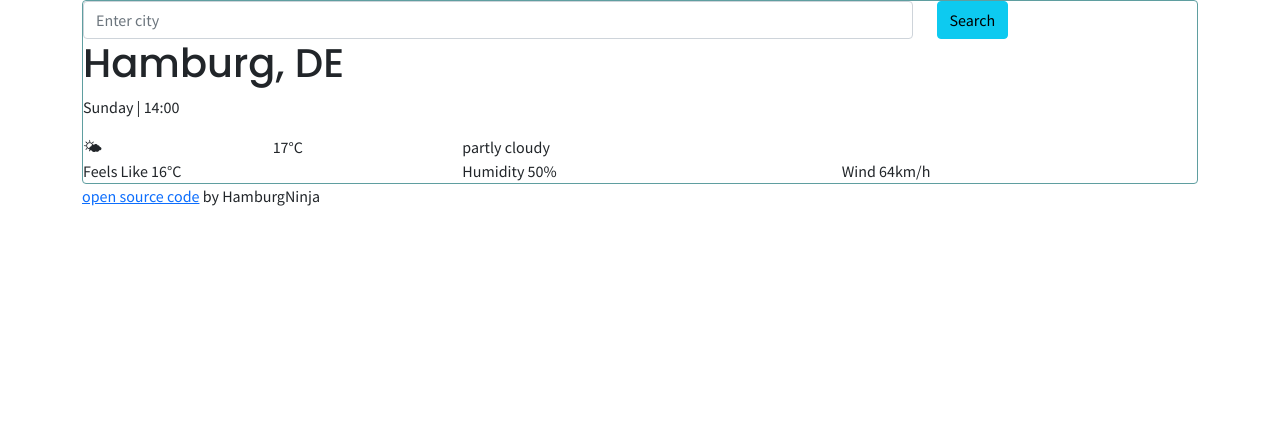
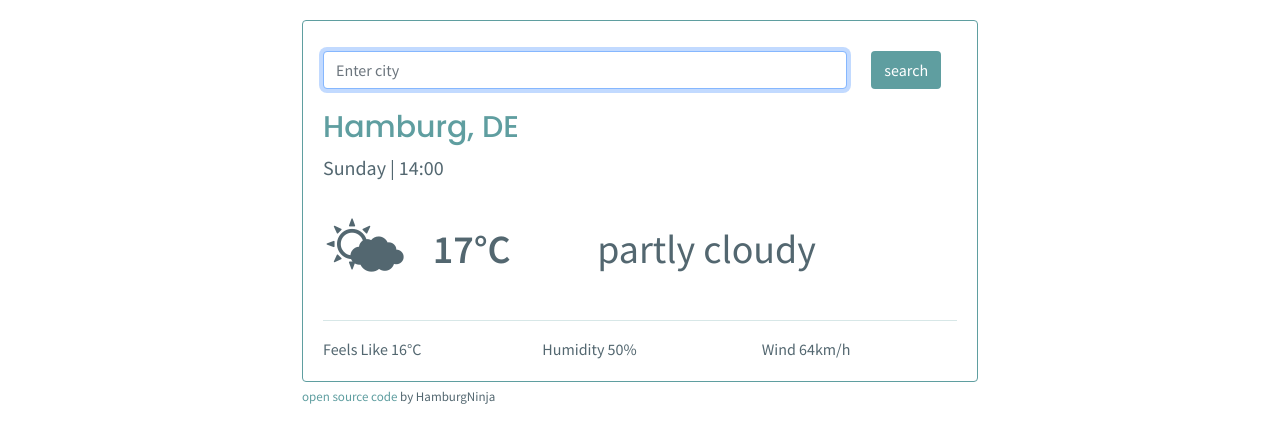
Before and after one commit to HamburgNinja/react-weather-application, a React (Create React App) app: page / in a window 1280 px wide. Shown: the top 442 px of the page. Built offline with nearby package versions, Linux system fonts and the light colour scheme; the HTML template or start-up script is replaced by a standard one.

Commit message:
CSS: added styling

```diff
--- a/src/App.css
+++ b/src/App.css
@@ -1,3 +1,15 @@
 .App {
   font-family: "Source Sans Pro", sans-serif;
+  color: #536770;
+  max-width: 700px;
+  margin: 0 auto;
 }
+
+.App a {
+  text-decoration: none;
+  color: #5f9ea0;
+}
+
+.App footer {
+  font-size: 13px;
+}
--- a/src/Weather.css
+++ b/src/Weather.css
@@ -1,8 +1,42 @@
 .Weather {
   border: 1px solid #5f9ea0;
   border-radius: 4px;
+  padding: 30px 20px 20px;
+  margin: 20px 0 5px 0;
 }
 
 .Weather h1 {
   font-family: "Poppins", sans-serif;
+  font-size: 30px;
+  padding: 20px 0 0;
+  color: #5f9ea0;
 }
+
+.Weather hr {
+  color: #5f9ea0;
+}
+
+.Weather .submit-btn {
+  color: #fff;
+  background: #5f9ea0;
+}
+
+.Weather .current-date {
+  font-size: 20px;
+}
+
+.current-weather-icon {
+  font-size: 70px;
+}
+
+.Weather .current-temp {
+  font-size: 40px;
+  font-weight: 600;
+  margin-top: 20px;
+}
+
+.Weather .current-weather-description {
+  font-size: 40px;
+  font-weight: 500;
+  margin-top: 20px;
+}
--- a/src/Weather.js
+++ b/src/Weather.js
@@ -6,25 +6,27 @@ export default function Weather() {
     <div className="Weather">
       <form>
         <div className="row">
-          <div className="col-9">
+          <div className="col-10">
             <input
               type="search"
               placeholder="Enter city"
               className="form-control"
+              autoFocus="on"
             />
           </div>
-          <div className="col-3">
-            <input type="submit" value="Search" className="btn btn-info w-80" />
+          <div className="col-2">
+            <input type="submit" value="search" className="btn submit-btn" />
           </div>
         </div>
       </form>
       <h1>Hamburg, DE</h1>
-      <p>Sunday | 14:00</p>
+      <p className="current-date">Sunday | 14:00</p>
       <div className="row">
-        <div className="col-2">🌤</div>
-        <div className="col-2">17°C</div>
-        <div className="col-8">partly cloudy</div>
+        <div className="col-2 current-weather-icon">🌤</div>
+        <div className="col-3 current-temp">17°C</div>
+        <div className="col-7 current-weather-description">partly cloudy</div>
       </div>
+      <hr />
       <div className="row">
         <div className="col-4">Feels Like 16°C</div>
         <div className="col-4">Humidity 50%</div>
```
